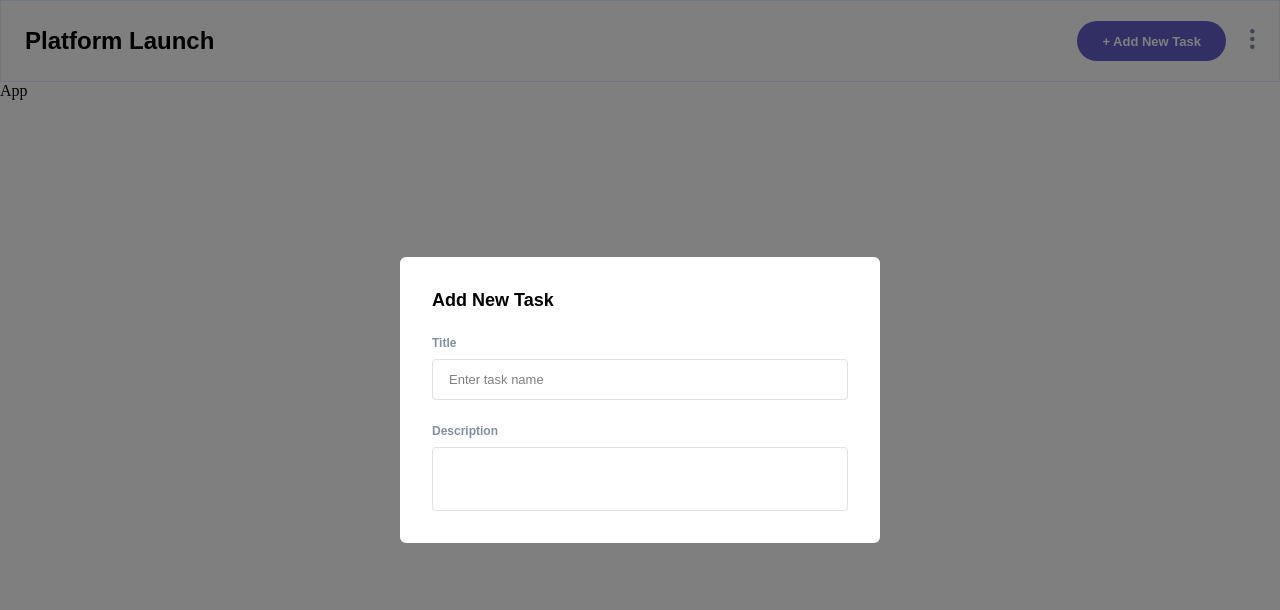
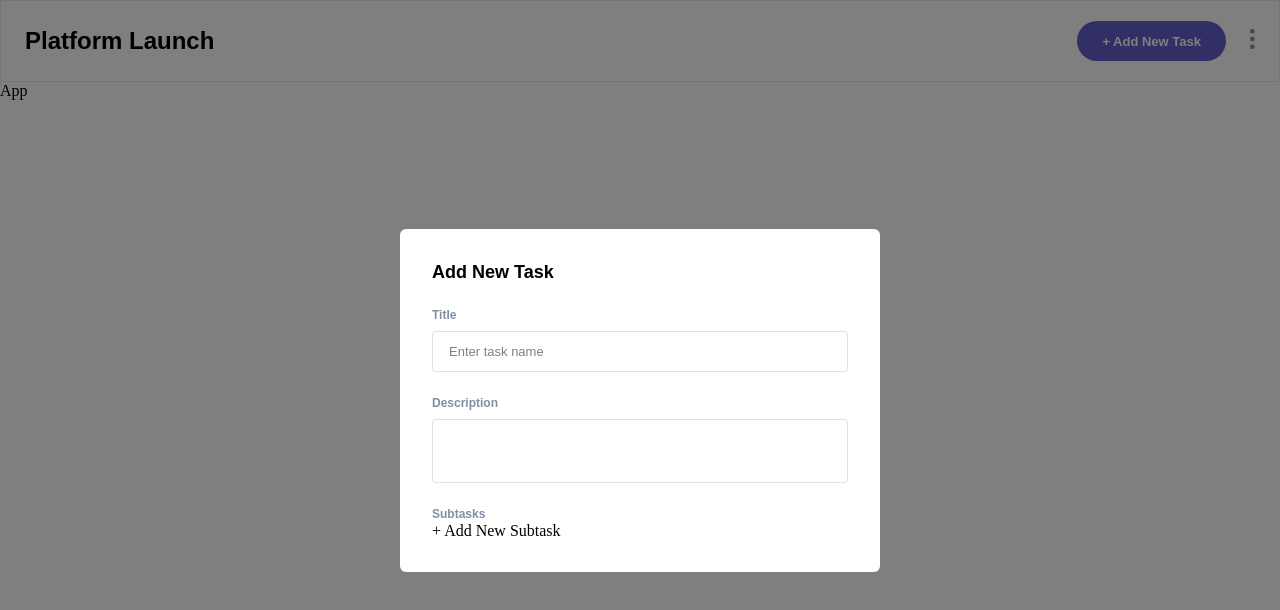
Before and after one commit to renras/kanban-task-management-web-app, a React (Create React App) app: page / in a window 1280 px wide. Shown: the top 610 px of the page. Built offline with nearby package versions, Linux system fonts and the light colour scheme.

Commit message:
initialize subtasks

```diff
--- a/src/components/AddTask/AddTask.tsx
+++ b/src/components/AddTask/AddTask.tsx
@@ -1,9 +1,31 @@
+import { useState } from "react";
 import Input from "../elements/Input/Input";
 import styles from "./AddTask.module.scss";
 import Label from "../elements/Label/Label";
 import TextArea from "../elements/TextArea/TextArea";
 
+interface SubTask {
+  id: number;
+  value: string;
+}
+
 const AddTask = () => {
+  const [subtasks, setSubtasks] = useState<SubTask[]>([]);
+
+  const addSubtask = () => {
+    setSubtasks([...subtasks, { id: subtasks.length, value: "" }]);
+  };
+  const removeSubtask = (id: number) => {
+    setSubtasks(subtasks.filter((subtask) => subtask.id !== id));
+  };
+  const onSubtaskValueChange = (id: number, value: string) => {
+    setSubtasks(
+      subtasks.map((subtask) =>
+        subtask.id === id ? { ...subtask, value } : subtask
+      )
+    );
+  };
+
   return (
     <div className={styles.container}>
       <h1 className={styles.heading}>Add New Task</h1>
@@ -24,6 +46,29 @@ const AddTask = () => {
         placeholder="e.g. It’s always good to take a break. This 15 minute break will
 recharge the batteries a little."
       ></TextArea>
+
+      {/* subtasks */}
+      <Label id="subtasks" className={styles.label}>
+        Subtasks
+      </Label>
+      {subtasks.map((subtask) => (
+        <div key={subtask.id} className={styles.subtask}>
+          <Input
+            className={styles.textField}
+            placeholder="Enter subtask name"
+            id={`subtask-${subtask.id}`}
+            value={subtask.value}
+            onChange={(e) => onSubtaskValueChange(subtask.id, e.target.value)}
+          />
+          <button
+            className={styles.removeButton}
+            onClick={() => removeSubtask(subtask.id)}
+          >
+            Remove
+          </button>
+        </div>
+      ))}
+      <button onClick={addSubtask}>+ Add New Subtask</button>
     </div>
   );
 };
--- a/src/components/elements/Label/Label.tsx
+++ b/src/components/elements/Label/Label.tsx
@@ -1,18 +1,13 @@
-import { ReactNode } from "react";
+import { ReactNode, LabelHTMLAttributes } from "react";
 import styles from "./Label.module.scss";
 
-interface Props {
+interface Props extends LabelHTMLAttributes<HTMLLabelElement> {
   children: ReactNode;
   className?: string;
-  htmlFor?: string;
 }
 
-const Label = ({ children, className, htmlFor }: Props) => {
-  return (
-    <label htmlFor={htmlFor} className={`${styles.label} ${className}`}>
-      {children}
-    </label>
-  );
+const Label = ({ children, className }: Props) => {
+  return <label className={`${styles.label} ${className}`}>{children}</label>;
 };
 
 export default Label;
```
